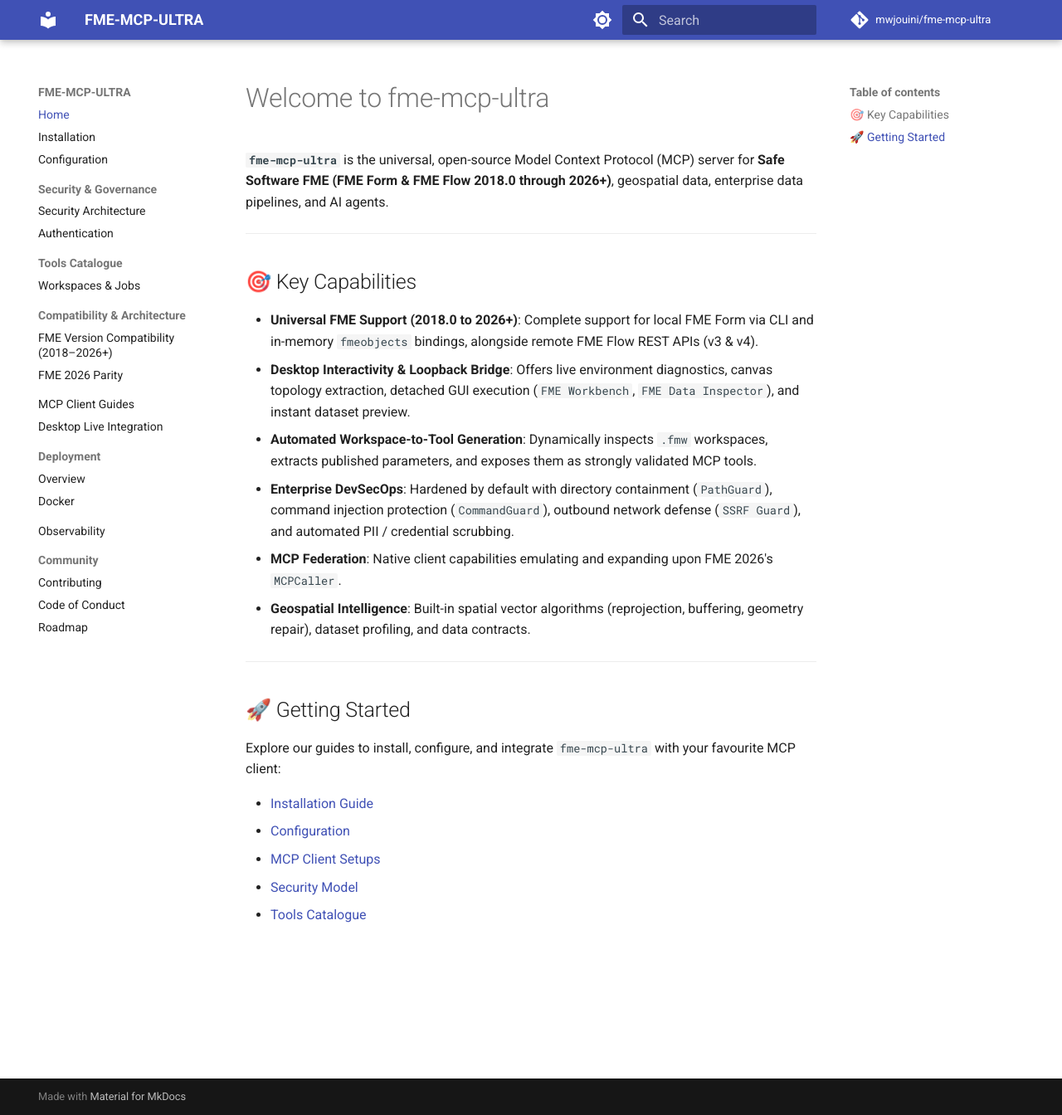
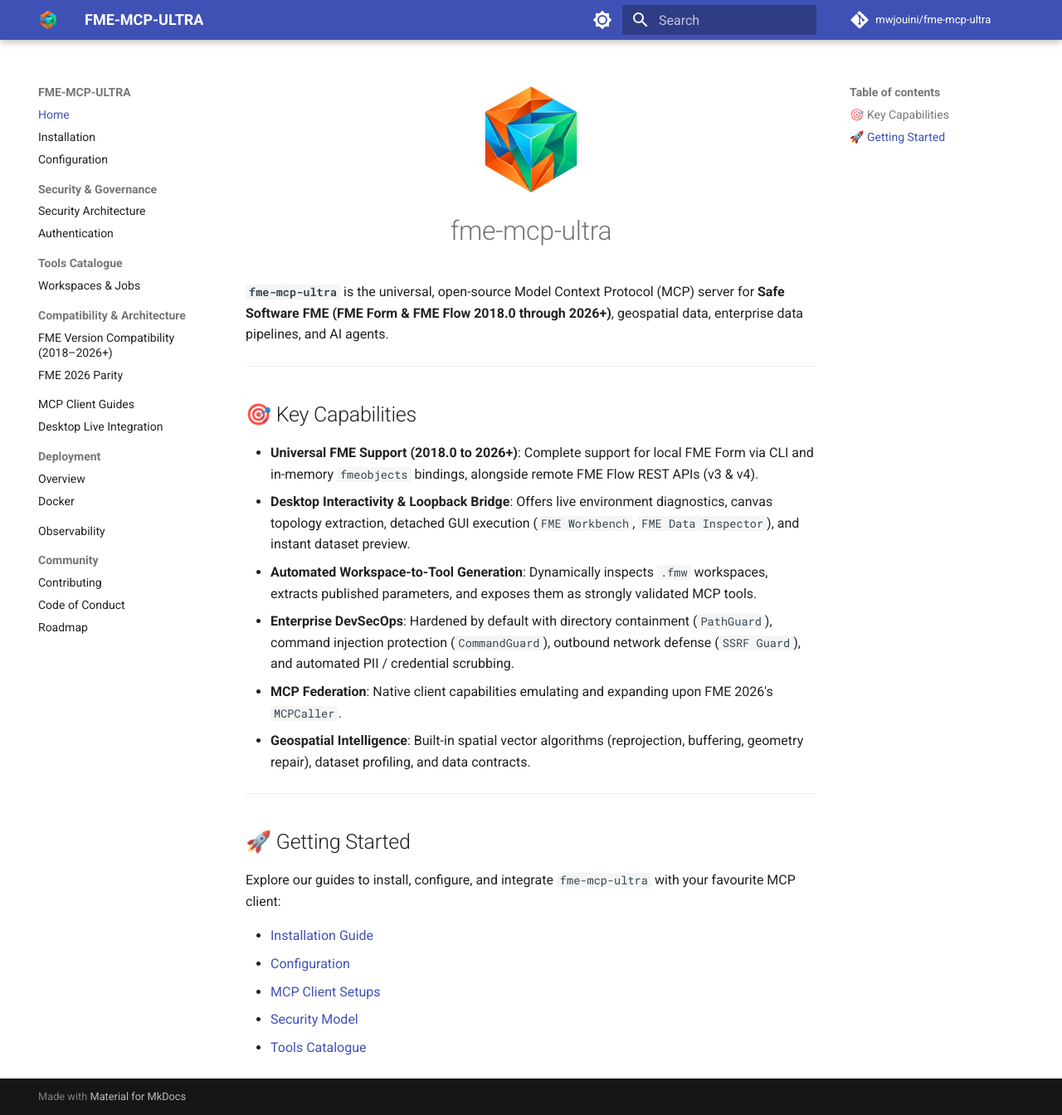
Before and after one commit to mwjouini/fme-mcp-ultra, an MkDocs documentation site: the page built from docs/index.md, in a window 1280 px wide and 1344 px high. Shown: the whole window at 83% size. Built offline with MkDocs 1.6.1 and Material for MkDocs 9.7.7, drawn with Linux system fonts in a browser that asks for light colours; comment, search, counter and statistics services are not loaded.

Commit message:
docs: use universal raw URL for logo and configure MkDocs branding

```diff
--- a/docs/index.md
+++ b/docs/index.md
@@ -1,4 +1,7 @@
-# Welcome to fme-mcp-ultra
+<div align="center">
+  <img src="https://raw.githubusercontent.com/mwjouini/fme-mcp-ultra/main/docs/assets/logo.png" alt="fme-mcp-ultra logo" width="140" height="140" style="margin-bottom: 12px;" />
+  <h1>fme-mcp-ultra</h1>
+</div>
 
 **`fme-mcp-ultra`** is the universal, open-source Model Context Protocol (MCP) server for **Safe Software FME (FME Form & FME Flow 2018.0 through 2026+)**, geospatial data, enterprise data pipelines, and AI agents.
 
--- a/mkdocs.yml
+++ b/mkdocs.yml
@@ -7,6 +7,8 @@ repo_name: mwjouini/fme-mcp-ultra
 
 theme:
   name: material
+  logo: assets/logo.png
+  favicon: assets/logo.png
   language: en
   palette:
     - scheme: default
```
Also changed, not shown: README.md (+1 -1 lines).
